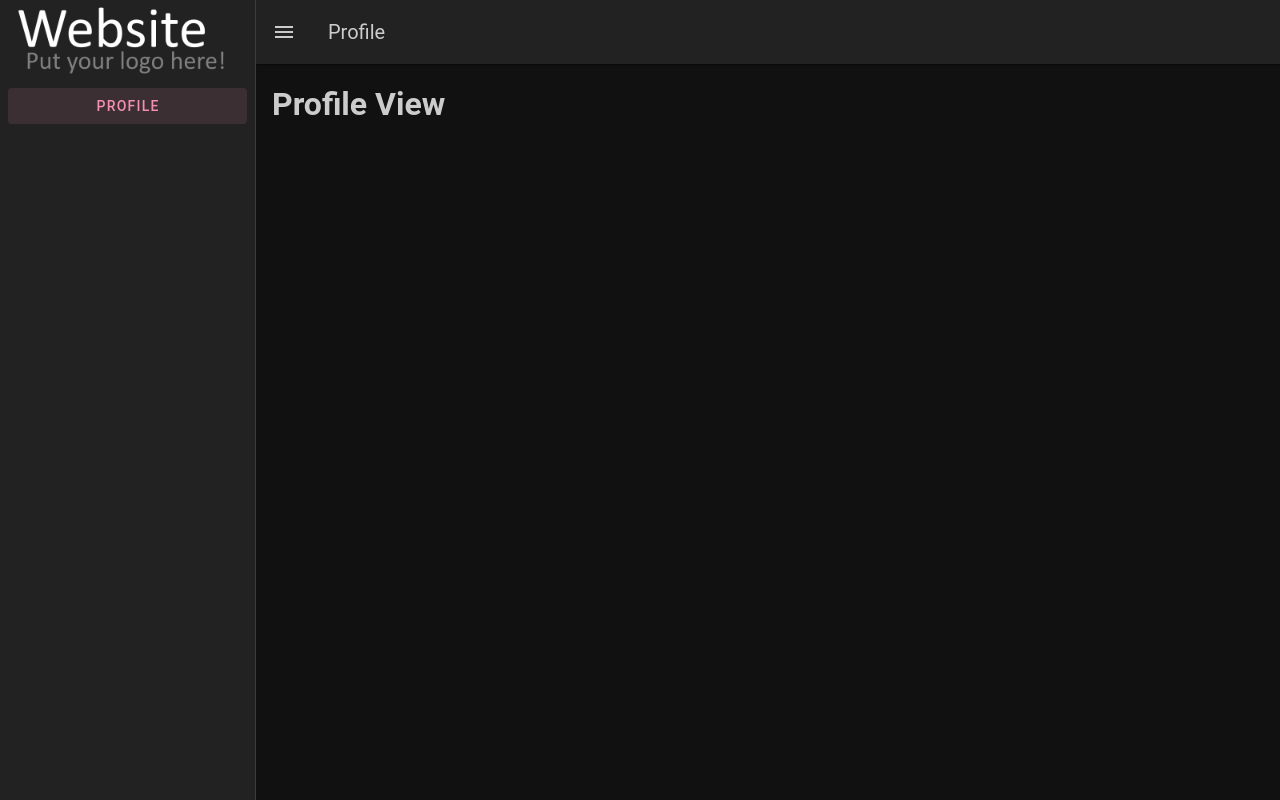
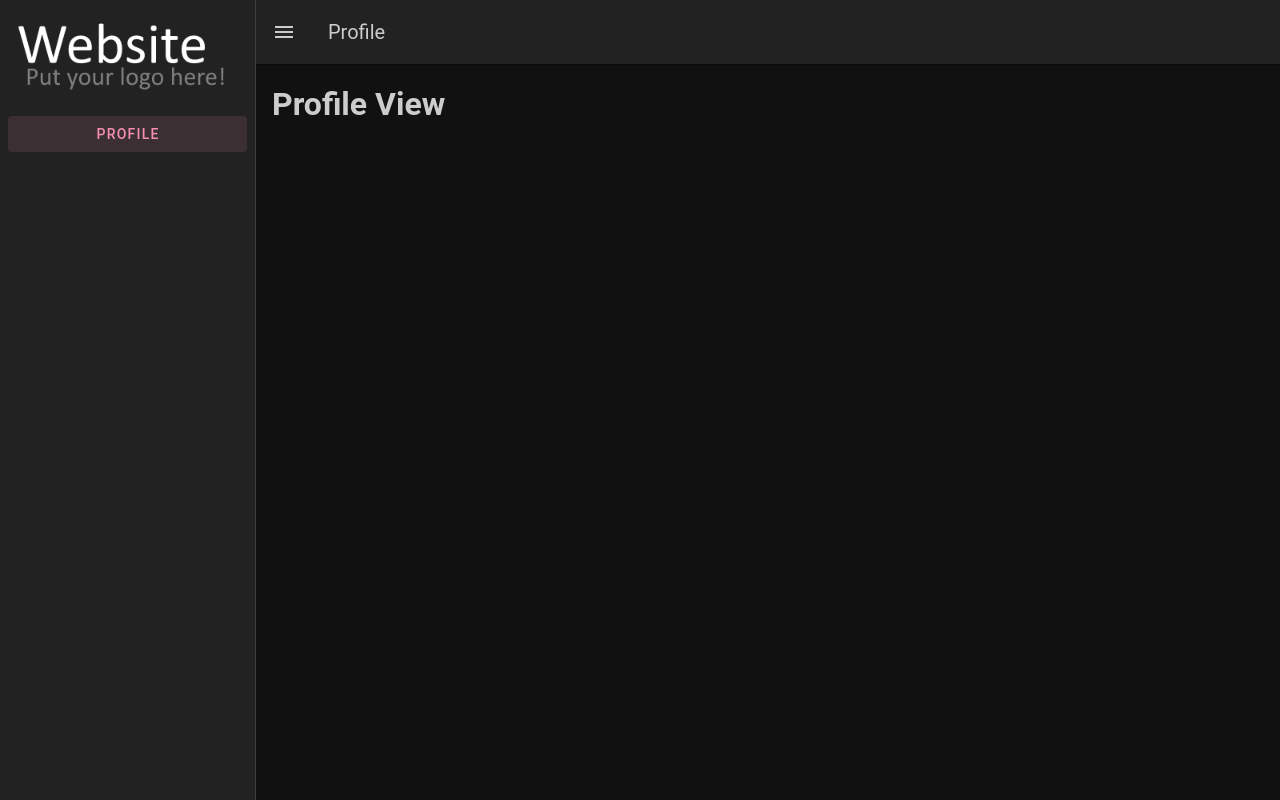
Before and after one commit to mineot/website, a Vue app: page / in a window 1280 px wide. Built offline with nearby package versions, Linux system fonts and the light colour scheme.

Commit message:
alpha/rebuilding - pequenas correções

```diff
--- a/src/App.vue
+++ b/src/App.vue
@@ -3,9 +3,9 @@
 
     <v-navigation-drawer v-model="sideBar">
 
-      <v-img class="mb-2" max-height="80" src="logo.png"></v-img>
+      <v-img class="my-4" max-height="80" src="logo.png"></v-img>
 
-      <div v-for="(menu, index) in RouteMenu" :key="index" class="mx-2">
+      <div v-for="(menu, index) in RouteMenu" :key="index" class="mx-2 py-1">
         <v-btn :to="menu.path" color="link" variant="text" block>
           {{ $t(menu.text) }}
         </v-btn>
@@ -31,7 +31,7 @@
 import { ref } from "vue";
 import { RouterView } from "vue-router";
 import { useInfoStore } from "@/stores/info";
-import { RouteMenu } from "@/router"
+import { RouteMenu } from "@/router";
 
 const info = useInfoStore();
 const sideBar = ref(true);
```
